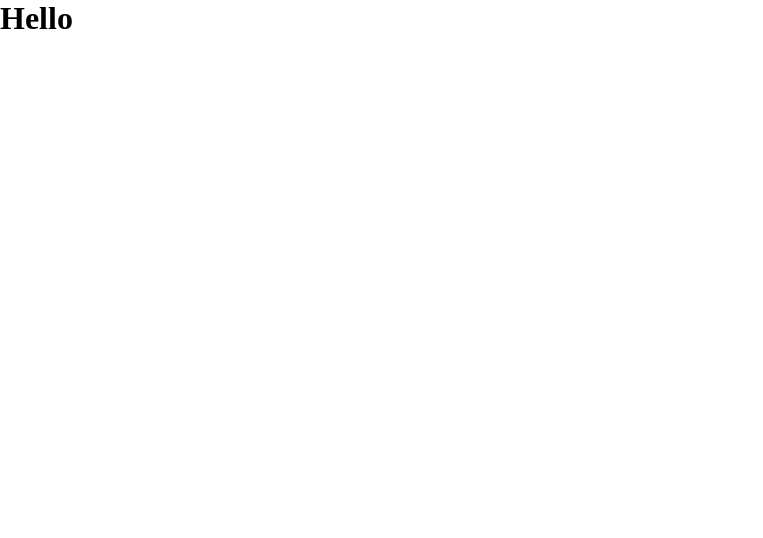
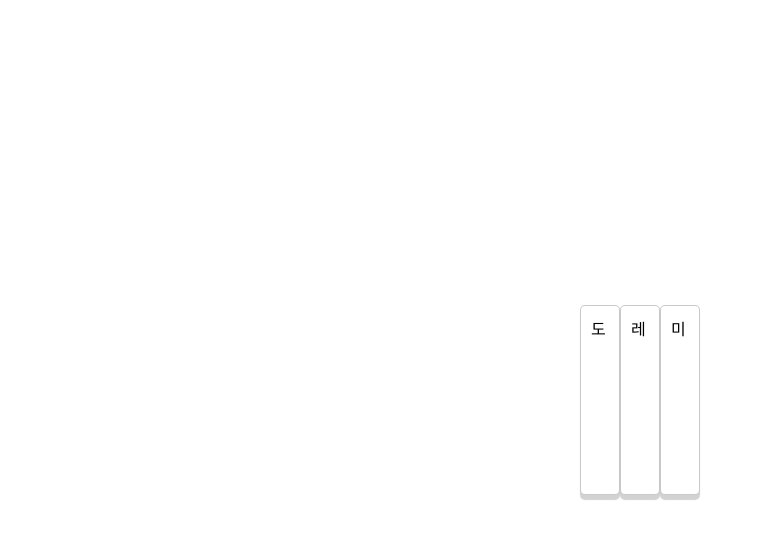
Before and after one commit to Palwol/awesome-piano, a React (Vite) app: page / in a window 1280 px wide. Shown: the top 538 px of the page, without its empty margins (0-763 px from the left). Built offline with nearby package versions, Linux system fonts and the light colour scheme.

Commit message:
feat: 건반 클릭 시 오디오파일 읽고 실행 테스트

```diff
--- a/src/components/Home.tsx
+++ b/src/components/Home.tsx
@@ -1,9 +1,10 @@
 import styled from 'styled-components';
+import Keyboard from './Keyboard';
 
 const Home = () => {
   return (
     <Main>
-      <h1>Hello</h1>
+      <Keyboard />
     </Main>
   );
 };
@@ -12,6 +13,8 @@ export default Home;
 
 const Main = styled.main`
   display: flex;
-  flex-direction: column;
-  gap: 10px;
+  align-items: center;
+  justify-content: center;
+  width: 100%;
+  height: 100vh;
 `;
--- /dev/null
+++ b/src/components/Key.tsx
@@ -0,0 +1,24 @@
+import styled from 'styled-components';
+import hexToRGBA from '../utils/hexToRgba';
+
+type TProps = {
+  name: string;
+  onClick: () => void;
+};
+
+const Key = ({ name, onClick }: TProps) => {
+  return <Container onMouseDown={onClick}>{name}</Container>;
+};
+
+export default Key;
+
+const Container = styled.div`
+  width: 40px;
+  height: 190px;
+  padding: 10px;
+  border: 1px solid ${hexToRGBA('#959595', 0.5)};
+  border-radius: 5px;
+  background-color: #ffffff;
+  box-shadow: 0 5px 1px rgba(32, 32, 32, 0.2);
+  cursor: pointer;
+`;
--- /dev/null
+++ b/src/components/Keyboard.tsx
@@ -0,0 +1,35 @@
+import styled from 'styled-components';
+import Key from './Key';
+
+const Keyboard = () => {
+  const playBuffer = (audioCtx: AudioContext) => (buffer: AudioBuffer) => {
+    const source = audioCtx.createBufferSource();
+    source.buffer = buffer;
+    source.connect(audioCtx.destination);
+    source.start();
+  };
+
+  const handleKeyClick = (filePath: string) => async () => {
+    const audioCtx = new AudioContext();
+    try {
+      const response = await fetch(filePath);
+      audioCtx.decodeAudioData(await response.arrayBuffer(), playBuffer(audioCtx));
+    } catch (e) {
+      console.error(`파일을 읽을 수 없어요!`);
+    }
+  };
+
+  return (
+    <Container>
+      <Key name="도" onClick={handleKeyClick('/assets/piano/C3.mp3')} />
+      <Key name="레" onClick={handleKeyClick('/assets/piano/D3.mp3')} />
+      <Key name="미" onClick={handleKeyClick('/assets/piano/E3.mp3')} />
+    </Container>
+  );
+};
+
+export default Keyboard;
+
+const Container = styled.div`
+  display: flex;
+`;
```
